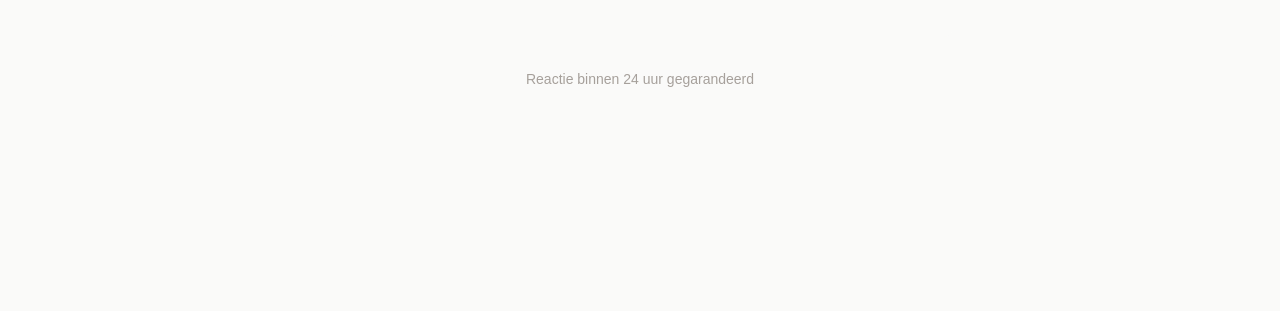
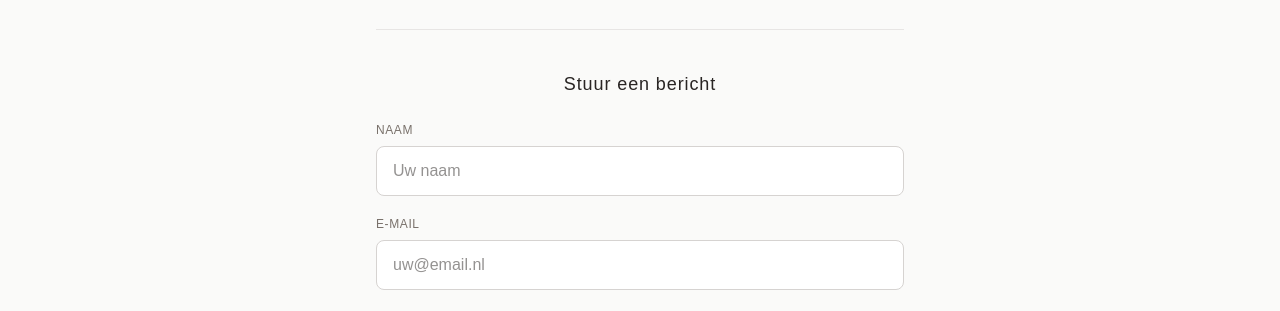
Before and after one commit to elguiriashing/sierraadsels-frontend, a Next.js app: page / in a window 1280 px wide. Both pictures are taken after a click on the button "CONTACT". Shown: the part 487-798 px from the top of the page. Built offline with nearby package versions, Linux system fonts and the light colour scheme; no server answers.

Commit message:
Add contact form with API integration

```diff
--- a/src/components/Contact.tsx
+++ b/src/components/Contact.tsx
@@ -3,6 +3,8 @@
 import { useState } from "react";
 import { useCMS } from "@/context/CMSContext";
 import { useAuth } from "@/context/AuthContext";
+
+const API_URL = process.env.NEXT_PUBLIC_API_URL || "http://localhost:3001/api";
 
 export default function Contact() {
   const { siteContent, updateSiteContent, isEditMode } = useCMS();
@@ -10,6 +12,12 @@ export default function Contact() {
   const [isEditing, setIsEditing] = useState(false);
   const [email, setEmail] = useState(siteContent.contactEmail);
   const [phone, setPhone] = useState(siteContent.contactPhone);
+
+  // Contact form state
+  const [formData, setFormData] = useState({ name: "", email: "", message: "" });
+  const [isSubmitting, setIsSubmitting] = useState(false);
+  const [submitStatus, setSubmitStatus] = useState<"idle" | "success" | "error">("idle");
+  const [statusMessage, setStatusMessage] = useState("");
 
   const handleSave = () => {
     updateSiteContent({
@@ -154,6 +162,9 @@ export default function Contact() {
             </div>
           </div>
         )}
+
+        {/* Contact Form */}
+        {!isEditing && <ContactForm />}
       </div>
 
       <p className="text-center text-stone-400 text-sm mt-8 font-light">
@@ -162,3 +173,114 @@ export default function Contact() {
     </div>
   );
 }
+
+// Contact Form Component
+function ContactForm() {
+  const [formData, setFormData] = useState({ name: "", email: "", message: "" });
+  const [isSubmitting, setIsSubmitting] = useState(false);
+  const [submitStatus, setSubmitStatus] = useState<"idle" | "success" | "error">("idle");
+  const [statusMessage, setStatusMessage] = useState("");
+
+  const handleSubmit = async (e: React.FormEvent) => {
+    e.preventDefault();
+    setIsSubmitting(true);
+    setSubmitStatus("idle");
+
+    try {
+      const response = await fetch(`${API_URL}/contact`, {
+        method: "POST",
+        headers: { "Content-Type": "application/json" },
+        body: JSON.stringify(formData),
+      });
+
+      const data = await response.json();
+
+      if (response.ok) {
+        setSubmitStatus("success");
+        setStatusMessage("Bedankt! Uw bericht is verzonden.");
+        setFormData({ name: "", email: "", message: "" });
+      } else {
+        setSubmitStatus("error");
+        setStatusMessage(data.error || "Er is een fout opgetreden.");
+      }
+    } catch (err) {
+      setSubmitStatus("error");
+      setStatusMessage("Er is een fout opgetreden bij het verzenden.");
+    } finally {
+      setIsSubmitting(false);
+    }
+  };
+
+  return (
+    <form onSubmit={handleSubmit} className="space-y-5 mt-10 pt-10 border-t border-stone-200">
+      <h3 className="text-lg font-light tracking-wider text-stone-800 mb-6 text-center">
+        Stuur een bericht
+      </h3>
+
+      <div>
+        <label htmlFor="name" className="block text-xs uppercase tracking-wider text-stone-500 mb-2">
+          Naam
+        </label>
+        <input
+          type="text"
+          id="name"
+          value={formData.name}
+          onChange={(e) => setFormData({ ...formData, name: e.target.value })}
+          required
+          className="w-full px-4 py-3 bg-white border border-stone-300 rounded-lg focus:outline-none focus:ring-2 focus:ring-stone-400 text-stone-800"
+          placeholder="Uw naam"
+        />
+      </div>
+
+      <div>
+        <label htmlFor="email" className="block text-xs uppercase tracking-wider text-stone-500 mb-2">
+          E-mail
+        </label>
+        <input
+          type="email"
+          id="email"
+          value={formData.email}
+          onChange={(e) => setFormData({ ...formData, email: e.target.value })}
+          required
+          className="w-full px-4 py-3 bg-white border border-stone-300 rounded-lg focus:outline-none focus:ring-2 focus:ring-stone-400 text-stone-800"
+          placeholder="uw@email.nl"
+        />
+      </div>
+
+      <div>
+        <label htmlFor="message" className="block text-xs uppercase tracking-wider text-stone-500 mb-2">
+          Bericht
+        </label>
+        <textarea
+          id="message"
+          value={formData.message}
+          onChange={(e) => setFormData({ ...formData, message: e.target.value })}
+          required
+          rows={5}
+          className="w-full px-4 py-3 bg-white border border-stone-300 rounded-lg focus:outline-none focus:ring-2 focus:ring-stone-400 text-stone-800 resize-none"
+          placeholder="Uw bericht..."
+        />
+      </div>
+
+      {submitStatus !== "idle" && (
+        <div
+          className={`p-4 rounded-lg text-center text-sm ${
+            submitStatus === "success"
+              ? "bg-green-50 text-green-700 border border-green-200"
+              : "bg-red-50 text-red-700 border border-red-200"
+          }`}
+        >
+          {statusMessage}
+        </div>
+      )}
+
+      <button
+        type="submit"
+        disabled={isSubmitting}
+        className="w-full py-4 bg-stone-800 text-white text-sm uppercase tracking-widest rounded-lg hover:bg-stone-700 transition-colors disabled:opacity-50 disabled:cursor-not-allowed"
+      >
+        {isSubmitting ? "Verzenden..." : "Verstuur bericht"}
+      </button>
+    </form>
+  );
+}
```
